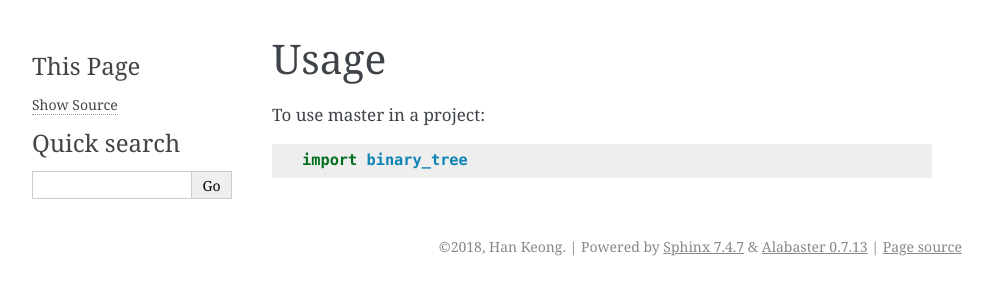
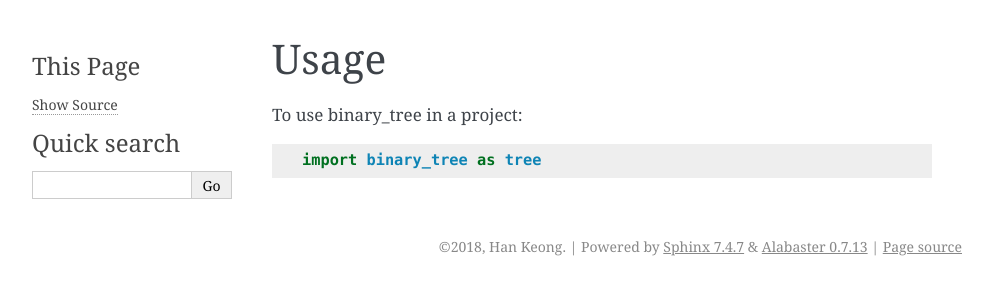
Before and after one commit to david-xhk/binary_tree, a Sphinx documentation site: the page built from docs/usage.rst, in a window 1280 px wide. Shown: the top 300 px of the page, without its empty margins (148-1141 px from the left). Built offline with Sphinx 7.4.7, drawn with Linux system fonts in a browser that asks for light colours; pages that are not in the unit, such as notebooks, are missing from menus; the version number is read from the project's files by our own code.

Commit message:
Update usage.rst

```diff
--- a/docs/usage.rst
+++ b/docs/usage.rst
@@ -2,6 +2,6 @@
 Usage
 =====
 
-To use master in a project::
+To use binary_tree in a project::
 
-    import binary_tree
+    import binary_tree as tree
```
